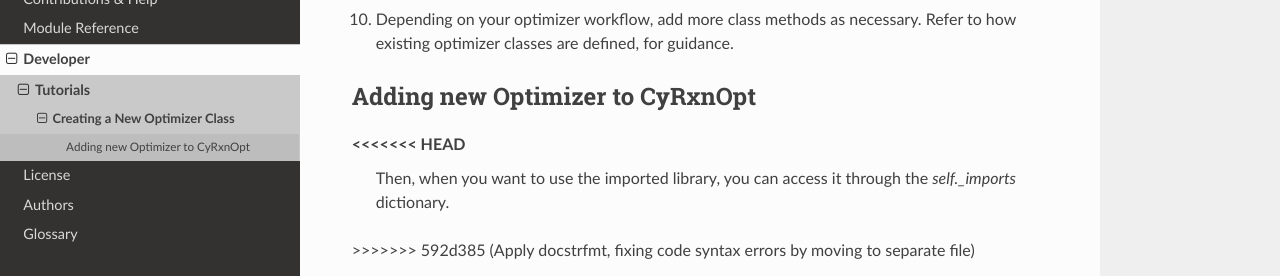
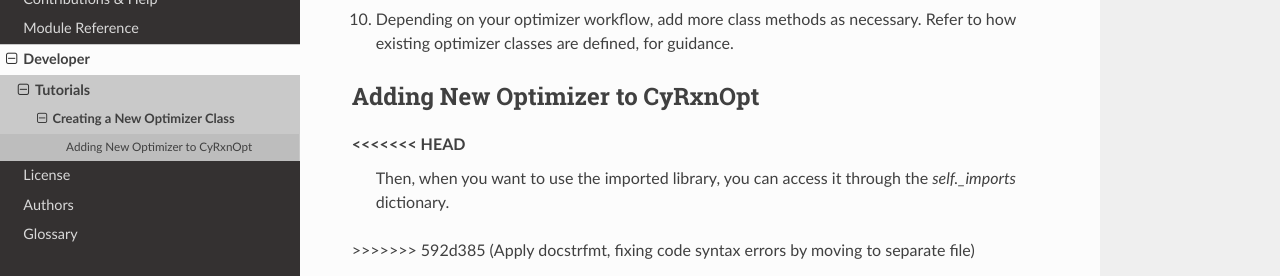
Before and after one commit to RxnRover/CyRxnOpt, a Sphinx documentation site: the page built from docs/source/developer/tutorials/add_new_optimizer.rst, in a window 1280 px wide and 900 px high, scrolled down 1595 px, cut to the strip 180-456 px from the top of the window. Built offline with Sphinx 7.4.7 and the Read the Docs theme 3.1.0, drawn with Linux system fonts in a browser that asks for light colours.

Commit message:
Minor title casing update

```diff
--- a/docs/source/developer/tutorials/add_new_optimizer.rst
+++ b/docs/source/developer/tutorials/add_new_optimizer.rst
@@ -85,7 +85,7 @@
 10. Depending on your optimizer workflow, add more class methods as necessary.
     Refer to how existing optimizer classes are defined, for guidance.
 
-Adding new Optimizer to CyRxnOpt
+Adding New Optimizer to CyRxnOpt
 --------------------------------
 
 <<<<<<< HEAD
```
